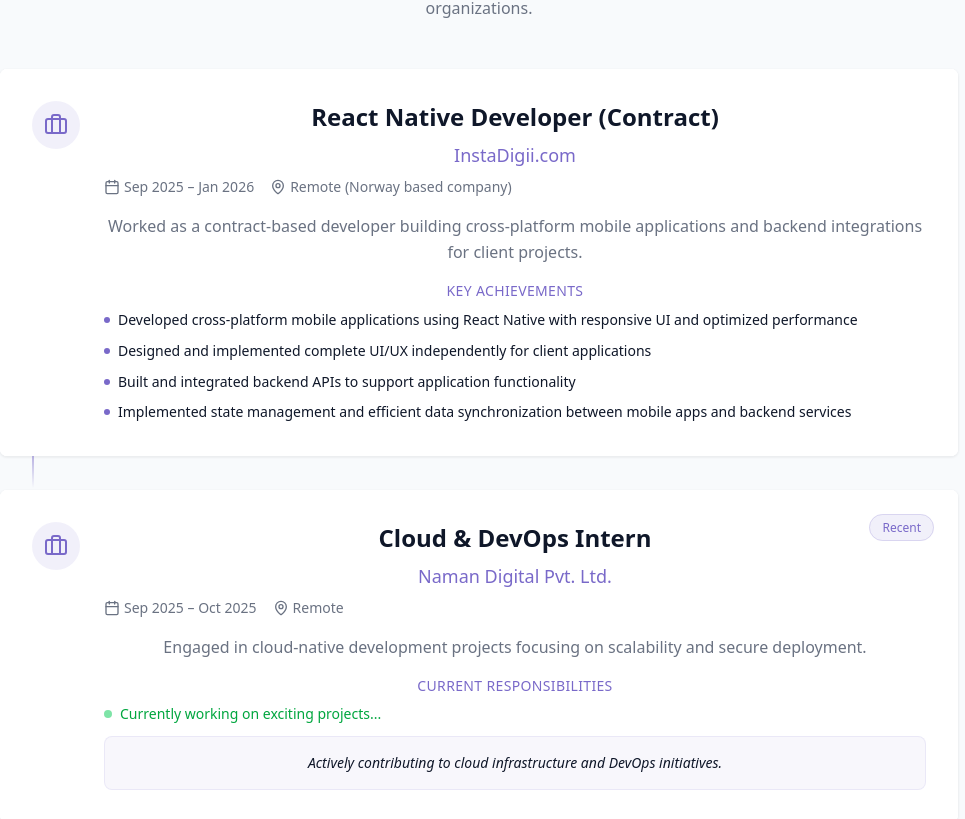
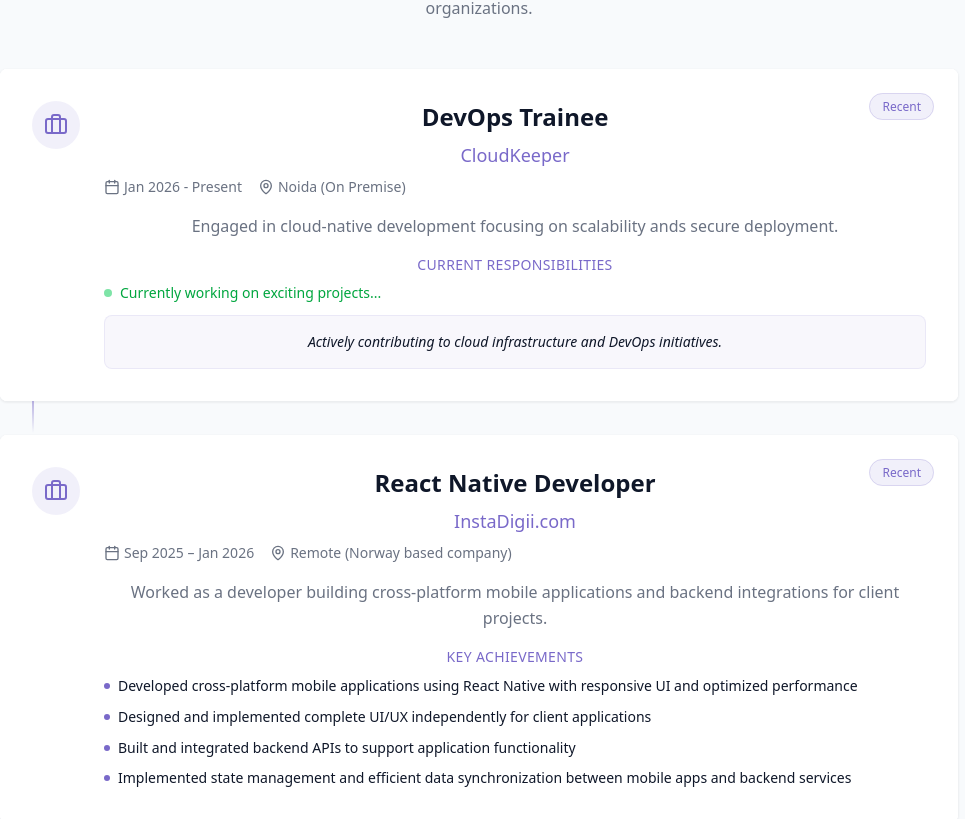
Before and after one commit to MrSahalImran/portfolio, a React (Vite) app: page / in a window 1280 px wide. Shown: the part 1734-2553 px from the top of the page, without its empty margins (161-1126 px from the left). Built offline with nearby package versions, Linux system fonts and the light colour scheme.

Commit message:
Added work Exp

```diff
--- a/src/components/WorkExperienceSection.jsx
+++ b/src/components/WorkExperienceSection.jsx
@@ -3,33 +3,49 @@
 const workExperience = [
   {
     id: 1,
+    company: "CloudKeeper",
+    position: "DevOps Trainee",
+    duration: "Jan 2026 - Present",
+    location: "Noida (On Premise)",
+    description:
+      "Engaged in cloud-native development focusing on scalability ands secure deployment.",
+    achievements: ["ongoing"],
+    isRecent: true,
+  },
+
+  {
+    id: 2,
     company: "InstaDigii.com",
-    position: "React Native Developer (Contract)",
+    position: "React Native Developer",
     duration: "Sep 2025 – Jan 2026",
     location: "Remote (Norway based company)",
     description:
-      "Worked as a contract-based developer building cross-platform mobile applications and backend integrations for client projects.",
+      "Worked as a developer building cross-platform mobile applications and backend integrations for client projects.",
     achievements: [
       "Developed cross-platform mobile applications using React Native with responsive UI and optimized performance",
       "Designed and implemented complete UI/UX independently for client applications",
       "Built and integrated backend APIs to support application functionality",
       "Implemented state management and efficient data synchronization between mobile apps and backend services",
     ],
-    isRecent: false,
+    isRecent: true,
   },
   {
-    id: 2,
+    id: 3,
     company: "Naman Digital Pvt. Ltd.",
     position: "Cloud & DevOps Intern",
     duration: "Sep 2025 – Oct 2025",
     location: "Remote",
     description:
-      "Engaged in cloud-native development projects focusing on scalability and secure deployment.",
-    achievements: ["ongoing"],
-    isRecent: true,
+      "Worked on cloud-native projects focusing on scalability, containerization, and secure deployments.",
+    achievements: [
+      "Engineered a distributed personal cloud storage system using modern cloud architecture",
+      "Deployed Docker containerized applications on AWS EC2 with automated CI/CD pipelines",
+      "Built a cloud-based file conversion service and implemented multi-region deployment with load balancing",
+    ],
+    isRecent: false,
   },
   {
-    id: 3,
+    id: 4,
     company: "SaiKet Systems",
     position: "Web Development Intern",
     duration: "Aug 2025 – Sep 2025",
@@ -41,10 +57,10 @@
       "Contributed to full-stack feature implementation, ensuring scalability and performance",
       "Delivered production-ready solutions within strict timelines, collaborated effectively with team members",
     ],
-    isRecent: true,
+    isRecent: false,
   },
   {
-    id: 4,
+    id: 5,
     company: "Naman Digital Pvt. Ltd.",
     position: "Web Development Intern",
     duration: "Jul 2025 – Sep 2025",
@@ -56,10 +72,10 @@
       "Developed a full-stack e-commerce application in Node.js with payment integration and admin panel",
       "Applied clean architecture principles and collaborated to deliver production-grade features",
     ],
-    isRecent: true,
+    isRecent: false,
   },
   {
-    id: 5,
+    id: 6,
     company: "FIL Industries Pvt. Ltd.",
     position: "Business Analytics Intern",
     duration: "May 2023 – Jul 2023",
```
